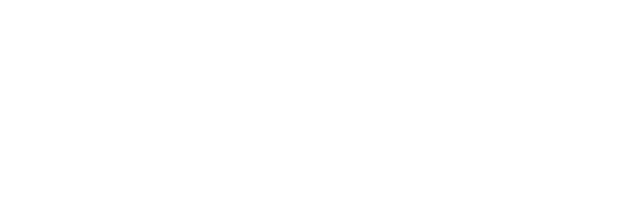
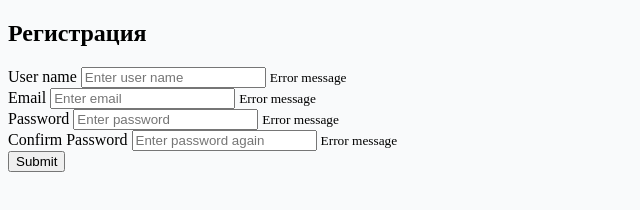
Before and after one commit to Andrey4min/Project-1-Register-With-Us, a plain HTML site: page Index.html in a window 1280 px wide. Shown: the whole page, without its empty margins (0-640 px from the left). Drawn offline with Linux system fonts and the light colour scheme.

Commit message:
Fonts link

```diff
--- a/Index.html
+++ b/Index.html
@@ -4,11 +4,40 @@
 <head>
     <meta charset="UTF-8">
     <meta name="viewport" content="width=device-width, initial-scale=1.0">
-    <title>Document</title>
+    <title>Форма регистрации</title>
+    <link rel="stylesheet" href="style.css">
+
 </head>
 
 <body>
+    <div class="container">
+        <form id="form" class="form">
+            <h2>Регистрация</h2>
+            <div class="form-control">
+                <label for="user name">User name</label>
+                <input type="text" id="username" placeholder="Enter user name">
+                <small>Error message</small>
+            </div>
+            <div class="form-control">
+                <label for="email">Email</label>
+                <input type="text" id="email" placeholder="Enter email">
+                <small>Error message</small>
+            </div>
+            <div class="form-control">
+                <label for="password">Password</label>
+                <input type="password" id="paswword" placeholder="Enter password">
+                <small>Error message</small>
+            </div>
+            <div class="form-control">
+                <label for="password2">Confirm Password</label>
+                <input type="text" id="password2" placeholder="Enter password again">
+                <small>Error message</small>
+            </div>
+            <button>Submit</button>
+        </form>
+    </div>
 
+    <script src="script.js"></script>
 </body>
 
 </html>
--- a/style.css
+++ b/style.css
@@ -0,0 +1,10 @@
+@import url('https://fonts.googleapis.com/css2?family=Open+Sans:ital,wght@0,300..800;1,300..800&display=swap');
+
+* {
+    box-sizing: border-box;
+}
+
+body {
+    background-color: #f9fafb;
+    font-family: 'Open Sans' sans-serif;
+}
```
Also changed, not shown: index.js (deleted), script.js (added).
